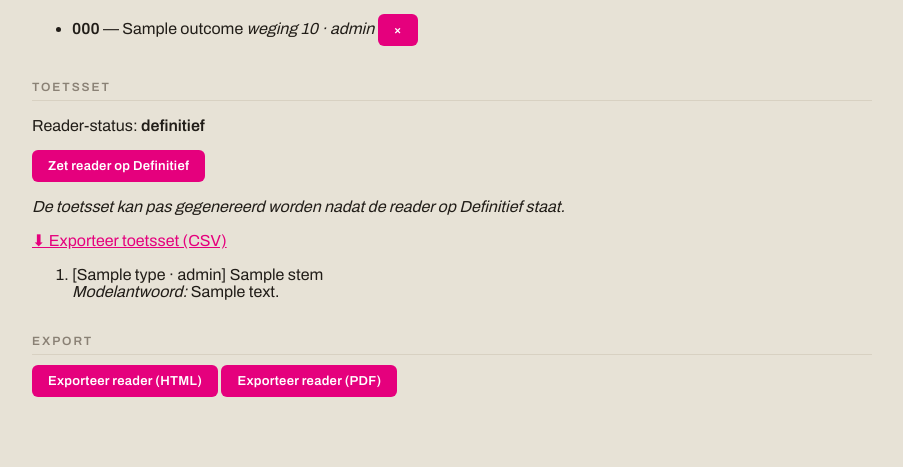
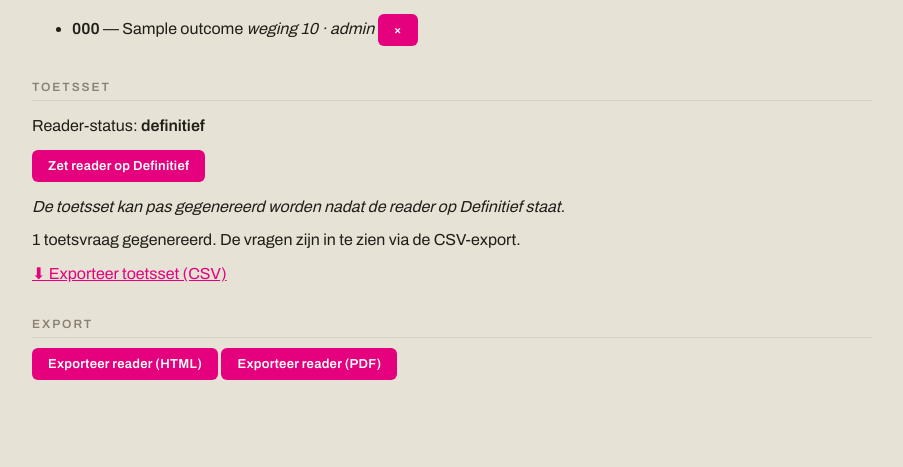
Before and after one commit to hanbedrijfskunde/ai-reader-writer, a FastAPI app: template app/templates/index.html in a window 1280 px wide. Shown: the part 939-1406 px from the top of the page, without its empty margins (188-1091 px from the left). After the commit the page ends 1319 px from the top, so only its background shows below. Run offline with FastAPI, Linux system fonts and the light colour scheme; the template is opened without the code that fills it: most values are stand-ins (such as "Sample title", 1, 10 or a date in 2020); some libraries are stand-ins or nearby versions.

Commit message:
feat(toetsset): hide questions in the page, view via CSV only
Teachers review the assessment questions in the exported CSV, not in the
app. The toetsset panel now shows just a count ("N toetsvragen
gegenereerd") plus the CSV download link, instead of rendering each
question, key and model answer in the web view.

Co-Authored-By: Claude Opus 4.8 (1M context) <noreply@anthropic.com>

```diff
--- a/app/templates/_toetsset.html
+++ b/app/templates/_toetsset.html
@@ -46,23 +46,7 @@
   {% endif %}
 
   {% if toetsvragen %}
+  <p>{{ toetsvragen|length }} {{ "toetsvraag" if toetsvragen|length == 1 else "toetsvragen" }} gegenereerd. De vragen zijn in te zien via de CSV-export.</p>
   <p><a href="/toetsset/export/csv" download="toetsset.csv">⬇ Exporteer toetsset (CSV)</a></p>
-  <ol id="toetsvraag-list">
-    {% for v in toetsvragen %}
-    <li>
-      <span class="qtype">[{{ v.type }}{% if v.bloom_level %} · {{ v.bloom_level }}{% endif %}]</span>
-      {{ v.stem }}
-      {% if v.type == "mc" %}
-      <ul>
-        {% for opt in v.options %}
-        <li>{{ opt }}{% if opt == v.answer %} <strong>✓</strong>{% endif %}</li>
-        {% endfor %}
-      </ul>
-      {% else %}
-      <div><em>Modelantwoord:</em> {{ v.answer }}</div>
-      {% endif %}
-    </li>
-    {% endfor %}
-  </ol>
   {% endif %}
 </div>
```
Also changed, not shown: tests/test_toetsset_routes.py (+12 -0 lines).
